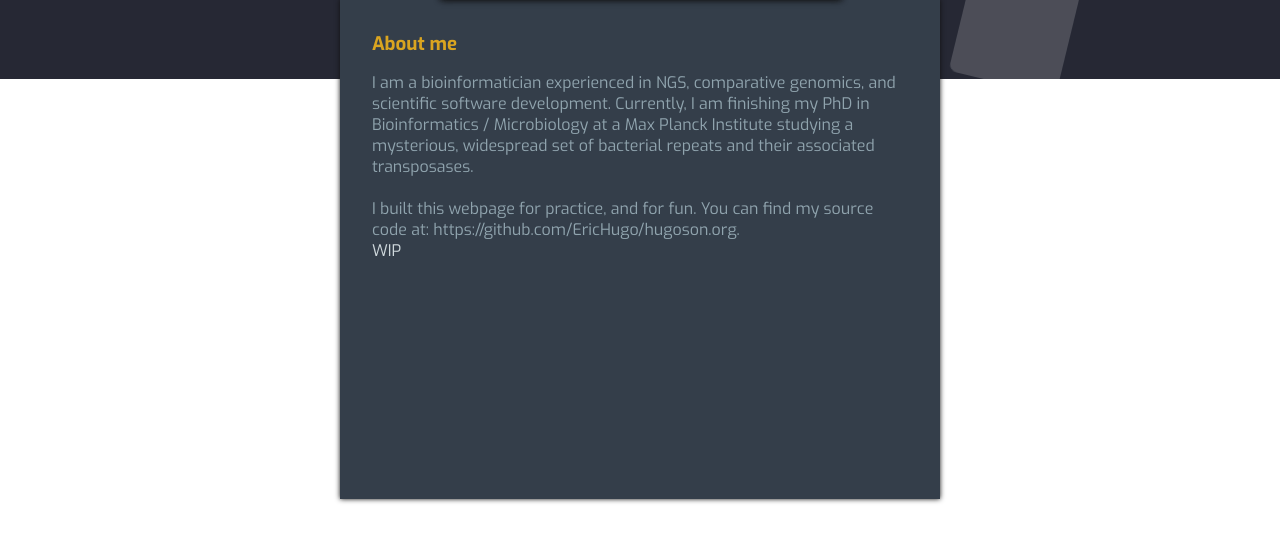
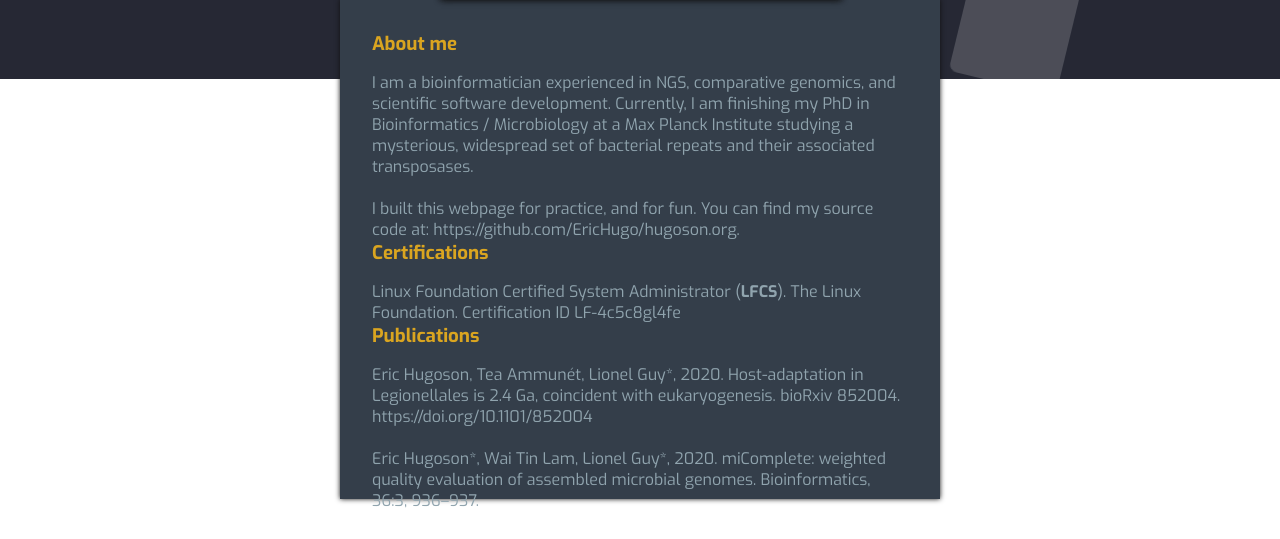
Before and after one commit to EricHugo/hugoson.org, a Flask app: page /test in a window 1280 px wide. Shown: the part 721-1260 px from the top of the page. Run offline with Flask 2, Linux system fonts and the light colour scheme.

Commit message:
added pub and cert sections

```diff
--- a/app/templates/index.html
+++ b/app/templates/index.html
@@ -26,9 +26,7 @@
 		 </div>
             </div>
             <div class="section about">
-                 <h3>
-                     About me
-                 </h3>
+                <h3>About me</h3>
                 <div class="bbody">
                     I am a bioinformatician experienced in NGS, comparative genomics, and
                     scientific software development. Currently, I am finishing my PhD in
@@ -41,7 +39,16 @@
                     I built this webpage for practice, and for fun.
                     You can find my source code at: https://github.com/EricHugo/hugoson.org.
                 </div>
-                WIP
+                <h3>Certifications</h3>
+                <div class="bbody">
+                    Linux Foundation Certified System Administrator (<b>LFCS</b>). The Linux Foundation. Certification ID LF-4c5c8gl4fe
+                </div>
+                <h3>Publications</h3>
+                <div class="bbody">
+                    Eric Hugoson, Tea Ammunét, Lionel Guy*, 2020. Host-adaptation in Legionellales is 2.4 Ga, coincident with eukaryogenesis. bioRxiv 852004. https://doi.org/10.1101/852004
+                    <br><br>
+Eric Hugoson*, Wai Tin Lam, Lionel Guy*, 2020. miComplete: weighted quality evaluation of assembled microbial genomes. Bioinformatics, 36:3, 936–937.
+                </div>
             </div>
         </div>
     </div>
```
Lines whose indentation alone changed are shown as unchanged.
